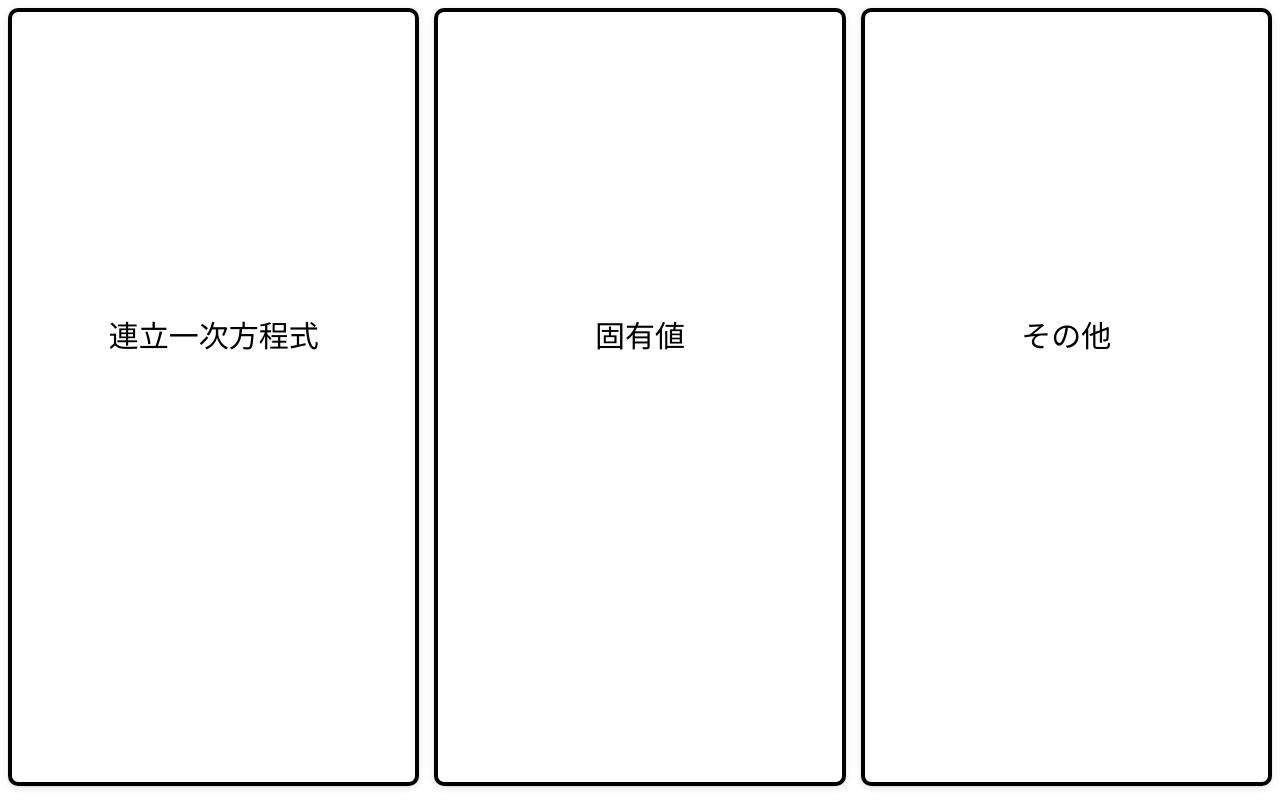
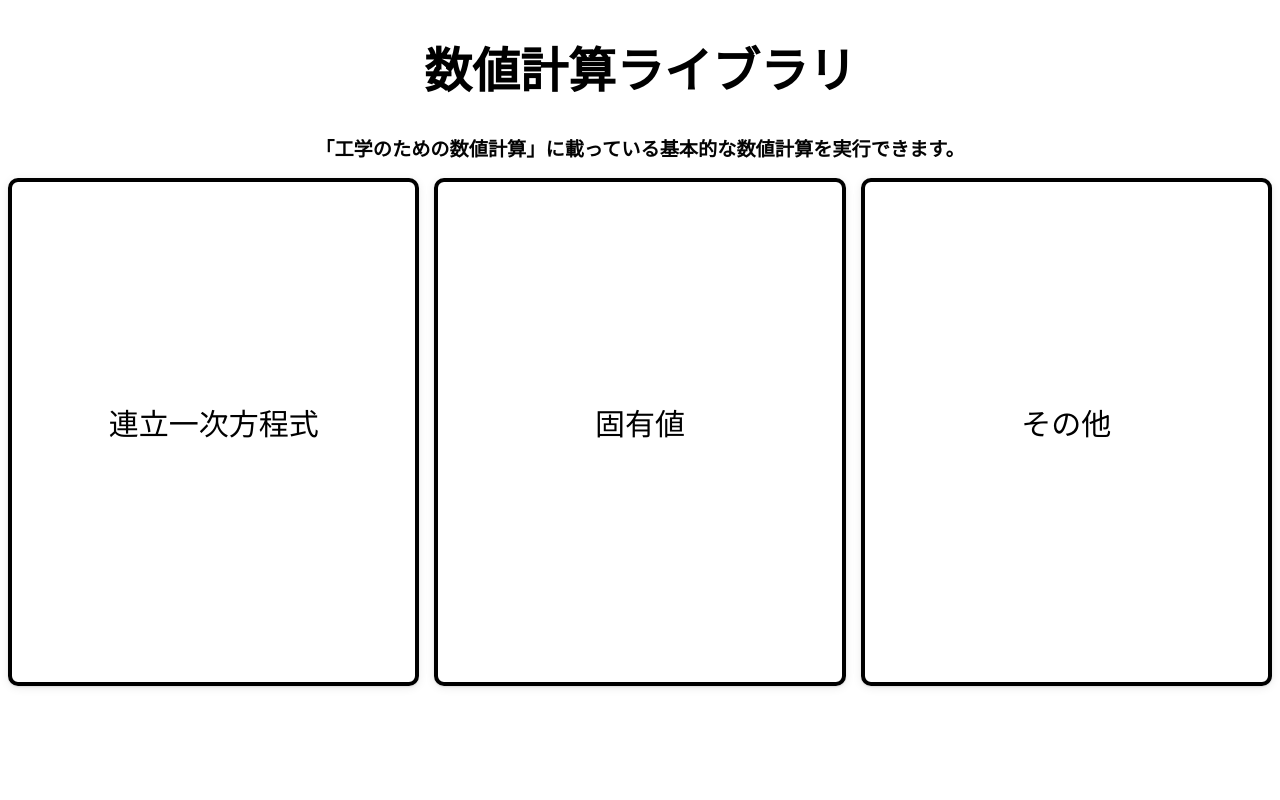
Before and after one commit to tarao1006/numerical-calculation, a React app: page / in a window 1280 px wide. Built offline with nearby package versions, Linux system fonts and the light colour scheme.

Commit message:
Add title and initroduce flex box to body

```diff
--- a/frontend/src/home.jsx
+++ b/frontend/src/home.jsx
@@ -1,18 +1,23 @@
 import React, { useEffect } from 'react'
 import styled from 'styled-components'
 import Link from './components/linkcomposition'
-import Title, { siteTitle } from './components/title'
+import { siteTitle } from './components/title'
 
 const Home = () => {
-  console.log(window.innerHeight)
 
   useEffect(() => {
     document.title = `ホーム | ${siteTitle}`
-    console.log(window.innerHeight)
   })
 
   return (
-    <Wrapper　height={ `${window.innerHeight}px` }>
+    <>
+      <Title>
+        数値計算ライブラリ
+      </Title>
+      <Sub>
+      「工学のための数値計算」に載っている基本的な数値計算を実行できます。
+      </Sub>
+      <Wrapper>
         <Link to="/linear_equation">
           <Category
             name="連立一次方程式"
@@ -32,23 +37,22 @@ const Home = () => {
           />
         </Link>
       </Wrapper>
+    </>
   )
 }
 
 export default Home
 
-const Category = ({ name, description, children }) => {
+const Category = ({ name, description }) => {
 
   return (
-    <Body height={ window.innerHeight - 30 }>
-      <Method>
+    <Body height={ window.innerHeight - 300 }>
       <Name>
         { name }
       </Name>
       <Description>
         { description }
       </Description>
-      </Method>
     </Body>
   )
 }
@@ -58,6 +62,17 @@ const Wrapper = styled.div`
   grid-template-columns: repeat(3, minmax(100px, 1fr));
   gap: 15px;
   min-width: 700px;
+`
+
+const Title = styled.h1`
+  font-size: 3em;
+  text-align: center;
+`
+
+const Sub = styled.h2`
+  font-size: 1.2em;
+  color: rgb(4, 4, 4);
+  text-align: center;
 `
 
 const Body = styled.div`
@@ -70,15 +85,15 @@ const Body = styled.div`
   transition: all 0.4s ease 0s;
   color: black;
   height: ${({ height }) => `${height}px`};
+  display: flex;
+  justify-content: center;
+  align-items: center;
+  flex-direction: column;
 
   &:hover {
     background: black;
     color: white;
   }
-`
-
-const Method = styled.div`
-  padding: 20em 0;
 `
 
 const Name = styled.div`
```
Lines whose indentation alone changed are shown as unchanged.
